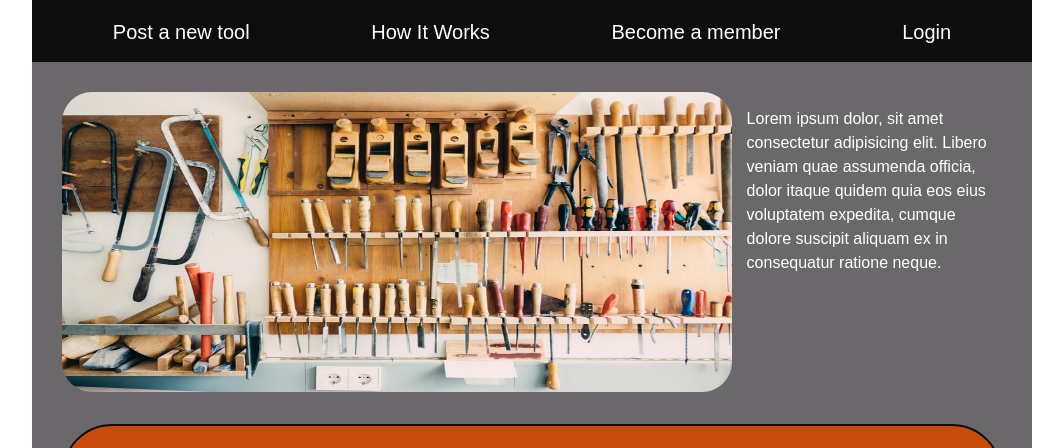
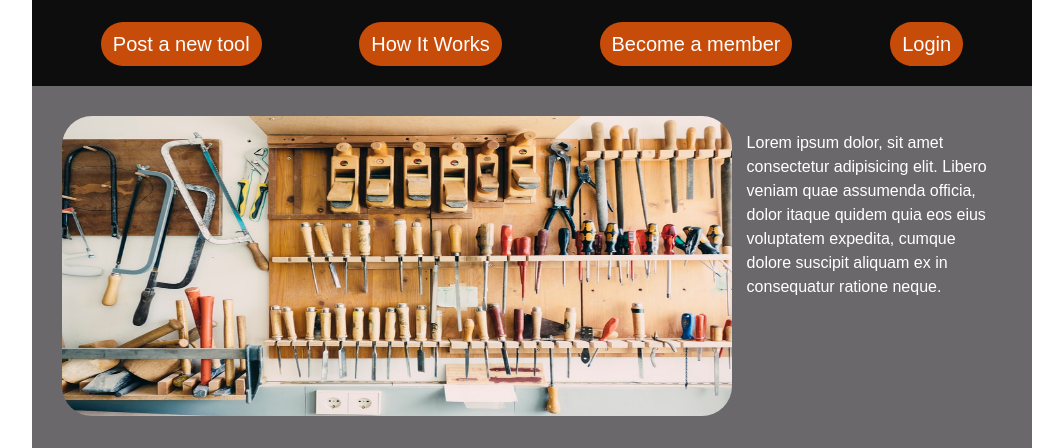
Before and after one commit to Build-Week-Use-My-Tools/UI-David-Kuseh, a plain HTML site: page index.html in a window 1280 px wide. Shown: the part 78-526 px from the top of the page, without its empty margins (108-1171 px from the left). Drawn offline with Linux system fonts and the light colour scheme.

Commit message:
made minute changes to nav on landing page

```diff
--- a/index.html
+++ b/index.html
@@ -19,10 +19,10 @@
                         </div>
                 </section>
                 <nav>
-                    <a href = "posttool.html">Post a new tool</a>
-                    <a href = "The Works">How It Works</a>
-                    <a href = "register.html">Become a member</a>
-                    <a href = "register.html">Login</a>
+                    <a href = "posttool.html" class="button">Post a new tool</a>
+                    <a href = "The Works" class="button">How It Works</a>
+                    <a href = "register.html" class="button">Become a member</a>
+                    <a href = "register.html" class="button">Login</a>
                 </nav>
             </section>
         </header>
--- a/less/navigation.less
+++ b/less/navigation.less
@@ -73,3 +73,15 @@ a {
         margin-bottom: 3rem;
     }
 }
+
+.button{
+    background-color: @cardColor;
+    padding: 1.2rem;
+    border-radius: 2.5rem;
+    // cursor: pointer;
+}
+
+.button:hover{
+    background-color: grey;
+    color: black;
+  }
```
Also changed, not shown: css/index.css.
